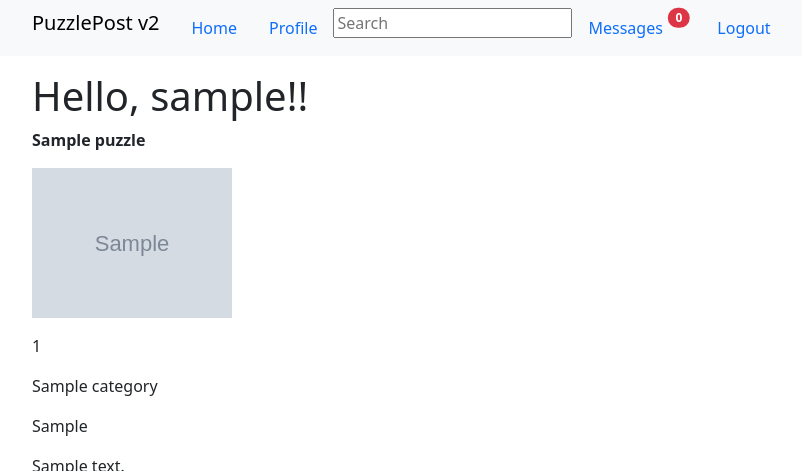
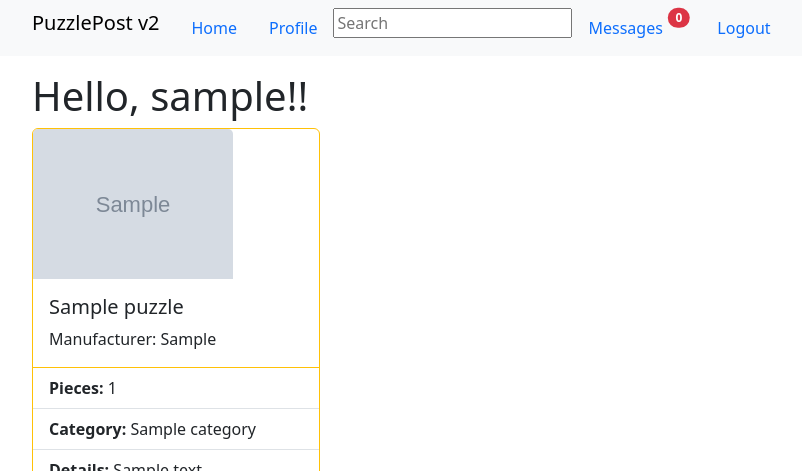
Before and after one commit to sfreeley/puzzle-post-v2-flask, a Flask app: page / in a window 1280 px wide. Shown: the top 471 px of the page, without its empty margins (50-852 px from the left). Run offline with Flask 3, Linux system fonts and the light colour scheme; a user stored in the database is signed in; tables that the repository leaves empty hold one stand-in row (values such as "Sample post"); grey boxes marked "Sample" are stand-in pictures; some libraries are stand-ins or nearby versions.

Commit message:
organize puzzles on homepage with bootstrap

```diff
--- a/app/templates/_puzzle.html
+++ b/app/templates/_puzzle.html
@@ -1,21 +1,28 @@
-<table>
-    <tr valign="top">
-        <td>{{ puzzle.author.username }}</td>
-        <td><img src="{{ puzzle.author.create_avatar(80)}}"></td>
+<div class="col">
+    <div class="card h-100 {% if puzzle.author.username == current_user.username %} border-warning mb-3 {% else %} border-info mb-3 {% endif %}" style="width: 18rem;">
+        <img src="{{puzzle.image_url}}" class="card-img-top" style="width: 200px" alt="puzzle-picture">
+        <div class="card-body">
+            <h5 class="card-title">{{puzzle.title}}</h5>
+            <p class="card-text">Manufacturer: {{puzzle.manufacturer}} </p>
+        </div>
+        <ul class="list-group list-group-flush">
+            <li class="list-group-item"><b>Pieces:</b> {{puzzle.pieces}}</li>
 
 
-    </tr>
-    <p>
-        <b>{{puzzle.title}}</b>
-        <p><img src="{{puzzle.image_url}}" style="width: 200px"></p>
-        <p>{{puzzle.pieces}}</p>
-        {% for category in puzzle.categories %}
-        <p>{{category.name}}{% if not loop.last%}, {% endif %}</p>
-        {% endfor %}
-        <p>{{puzzle.manufacturer}}</p>
-        <p>{{puzzle.description}}</p>
-    </p>
-    {% if puzzle.user_id != current_user.id%}
-    <button><a href="{{ url_for('send_message', recipient=puzzle.author.username, puzzle_id=puzzle.id) }}">Request</a></button>
-    {% endif %}
-</table>
+            <li class="list-group-item"><b>Category:</b> {% for category in puzzle.categories %}{{category.name}} {% if not loop.last %},{% endif %} {% endfor %}</li>
+
+            <li class="list-group-item"><b>Details:</b> {% if puzzle.description %} {{puzzle.description}} {% else %} Nothing yet...</li>
+            {% endif %}
+
+        </ul>
+
+        <div class="card-body">
+            {% if puzzle.user_id != current_user.id %}
+            <a href="{{ url_for('send_message', recipient=puzzle.author.username, puzzle_id=puzzle.id) }}" class="card-link">Request</a>
+            {% endif %}
+            <img src="{{ puzzle.author.create_avatar(128)}}" class=card-img style="max-width:60px" alt="user-avatar">
+            <p class="card-text-center mb-3">{{ puzzle.author.username }}</p>
+        </div>
+
+    </div>
+</div>
--- a/app/templates/index.html
+++ b/app/templates/index.html
@@ -13,7 +13,7 @@
         {% block content %}
         <h1>Hello, {{ current_user.username }}!!</h1>
 
-        <div>
+        <div class="row row-cols-1 row-cols-md-3 g-4">
             {% for puzzle in puzzles %}
             <div class="puzzle-item" id="puzzle-{{puzzle.id}}">
             {% include '_puzzle.html' %}
```
